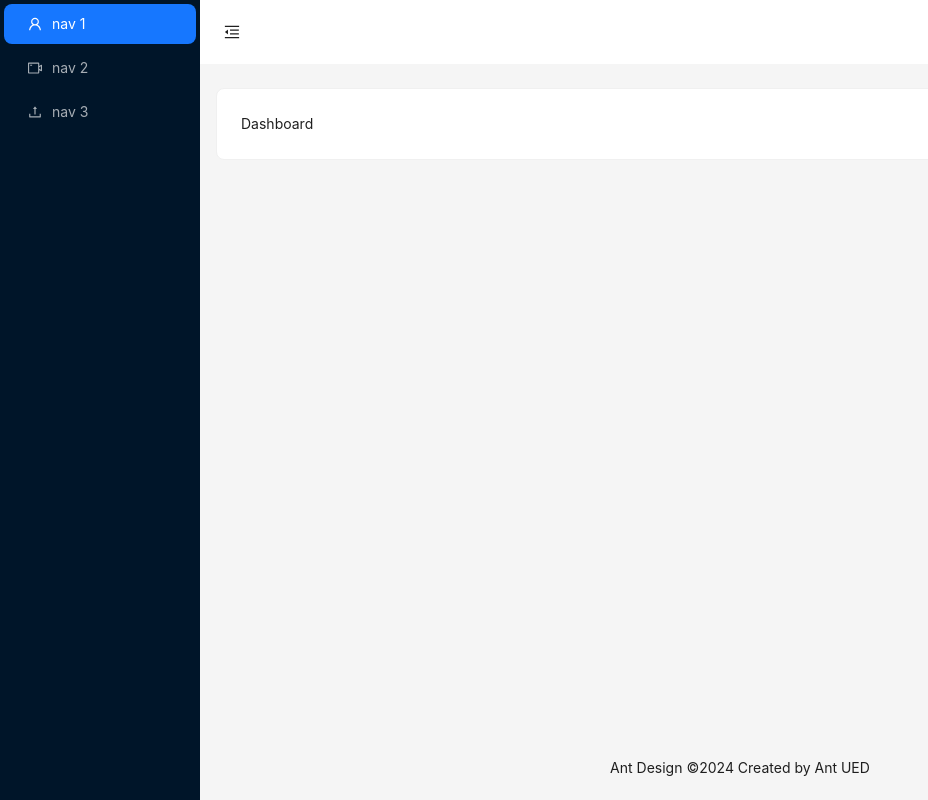
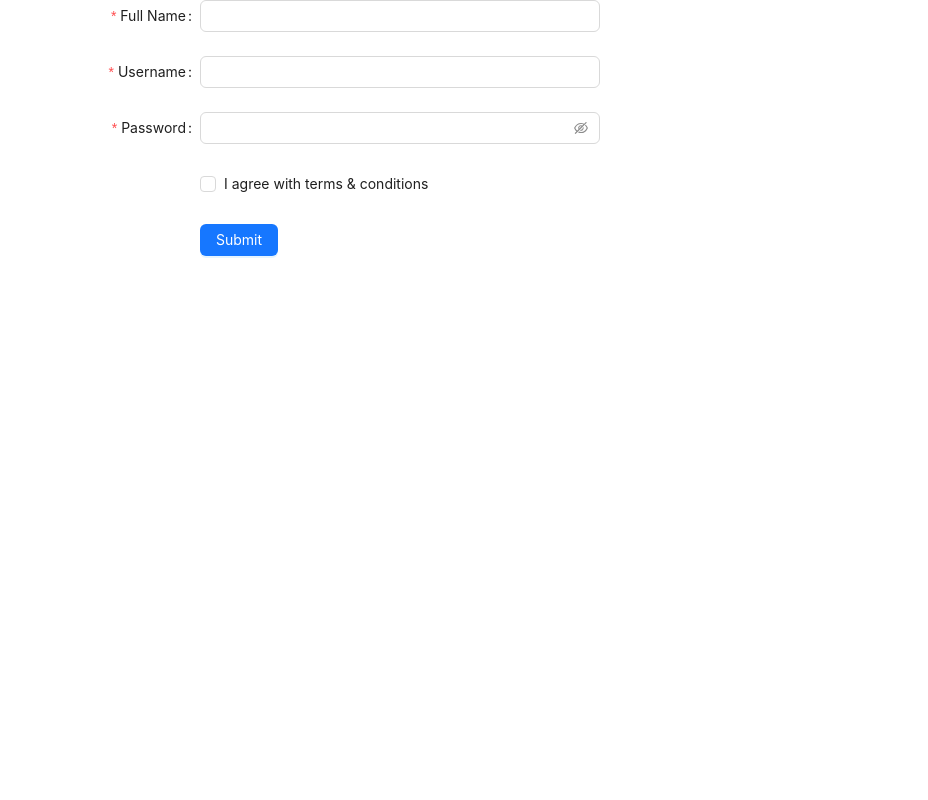
Before and after one commit to stoicaandrei/Budgety-app, a React (Vite) app: page /register in a window 1280 px wide. Before the commit this address led to /. Shown: the whole page, without its empty margins (0-928 px from the left). Built offline with nearby package versions, Linux system fonts and the light colour scheme.

Commit message:
Create basic auth pages

```diff
--- a/src/App.tsx
+++ b/src/App.tsx
@@ -1,6 +1,8 @@
 import Dashboard from "./pages/Dashboard";
 import Budget from "./pages/Budget";
 import Transactions from "./pages/Transactions";
+import Login from "./pages/Login";
+import Register from "./pages/Register";
 
 import { Routes, Route, Navigate } from "react-router-dom";
 
@@ -10,6 +12,8 @@
       <Route path="/" element={<Dashboard />} />
       <Route path="/budget" element={<Budget />} />
       <Route path="/transactions" element={<Transactions />} />
+      <Route path="/login" element={<Login />} />
+      <Route path="/register" element={<Register />} />
       <Route path="*" element={<Navigate to="/" />} />
     </Routes>
   );
--- /dev/null
+++ b/src/pages/Login.tsx
@@ -0,0 +1,59 @@
+import { Button, Card, Checkbox, Form, Input } from "antd";
+
+type FieldType = {
+  username?: string;
+  password?: string;
+  remember?: string;
+};
+
+const Login = () => {
+  const onFinish = (values: FieldType) => {
+    console.log("Success:", values);
+  };
+
+  return (
+    <div>
+      <Form
+        name="basic"
+        labelCol={{ span: 8 }}
+        wrapperCol={{ span: 16 }}
+        style={{ maxWidth: 600 }}
+        initialValues={{ remember: true }}
+        onFinish={onFinish}
+        autoComplete="off"
+      >
+        <Form.Item<FieldType>
+          label="Username"
+          name="username"
+          rules={[{ required: true, message: "Please input your username!" }]}
+        >
+          <Input />
+        </Form.Item>
+
+        <Form.Item<FieldType>
+          label="Password"
+          name="password"
+          rules={[{ required: true, message: "Please input your password!" }]}
+        >
+          <Input.Password />
+        </Form.Item>
+
+        <Form.Item<FieldType>
+          name="remember"
+          valuePropName="checked"
+          wrapperCol={{ offset: 8, span: 16 }}
+        >
+          <Checkbox>Remember me</Checkbox>
+        </Form.Item>
+
+        <Form.Item wrapperCol={{ offset: 8, span: 16 }}>
+          <Button type="primary" htmlType="submit">
+            Submit
+          </Button>
+        </Form.Item>
+      </Form>
+    </div>
+  );
+};
+
+export default Login;
--- /dev/null
+++ b/src/pages/Register.tsx
@@ -0,0 +1,68 @@
+import { Button, Card, Checkbox, Form, Input } from "antd";
+
+type FieldType = {
+  fullName?: string;
+  username?: string;
+  password?: string;
+  terms?: boolean;
+};
+
+const Register = () => {
+  const onFinish = (values: FieldType) => {
+    console.log("Success:", values);
+  };
+
+  return (
+    <div>
+      <Form
+        name="basic"
+        labelCol={{ span: 8 }}
+        wrapperCol={{ span: 16 }}
+        style={{ maxWidth: 600 }}
+        initialValues={{ remember: true }}
+        onFinish={onFinish}
+        autoComplete="off"
+      >
+        <Form.Item<FieldType>
+          label="Full Name"
+          name="fullName"
+          rules={[{ required: true, message: "Please input your full name!" }]}
+        >
+          <Input />
+        </Form.Item>
+
+        <Form.Item<FieldType>
+          label="Username"
+          name="username"
+          rules={[{ required: true, message: "Please input your username!" }]}
+        >
+          <Input />
+        </Form.Item>
+
+        <Form.Item<FieldType>
+          label="Password"
+          name="password"
+          rules={[{ required: true, message: "Please input your password!" }]}
+        >
+          <Input.Password />
+        </Form.Item>
+
+        <Form.Item<FieldType>
+          name="terms"
+          valuePropName="checked"
+          wrapperCol={{ offset: 8, span: 16 }}
+        >
+          <Checkbox>I agree with terms & conditions</Checkbox>
+        </Form.Item>
+
+        <Form.Item wrapperCol={{ offset: 8, span: 16 }}>
+          <Button type="primary" htmlType="submit">
+            Submit
+          </Button>
+        </Form.Item>
+      </Form>
+    </div>
+  );
+};
+
+export default Register;
```
